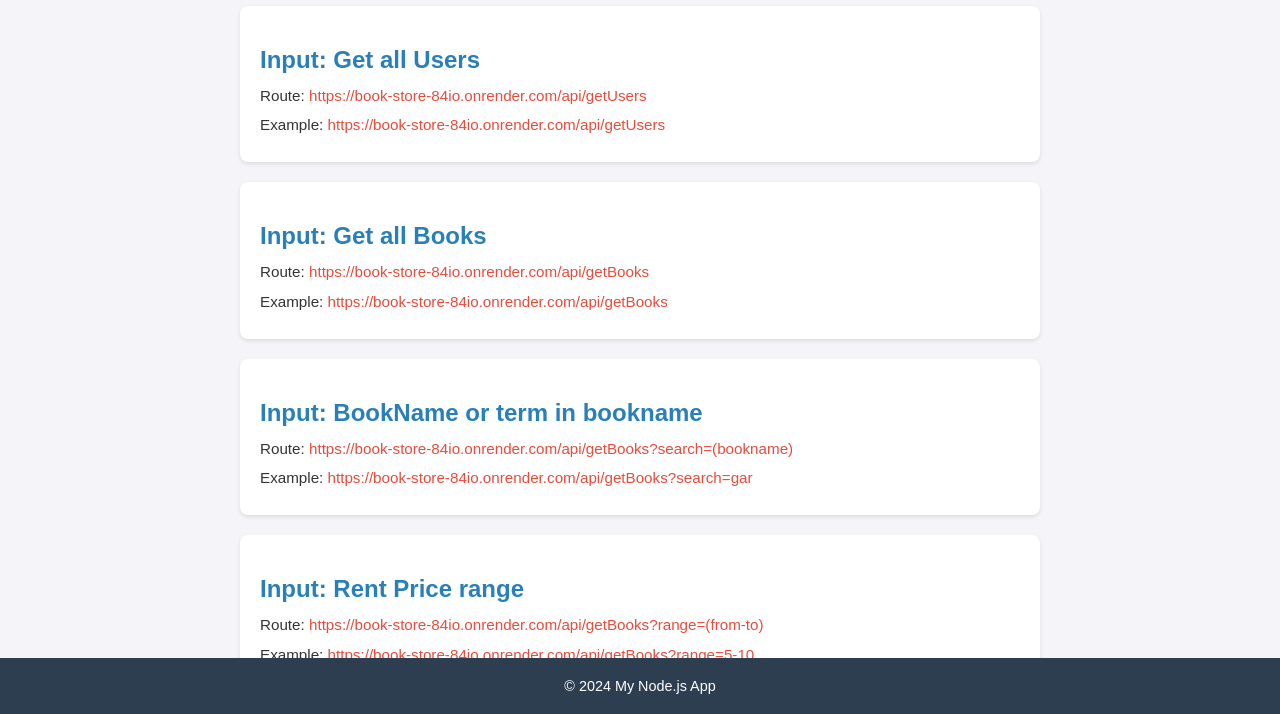
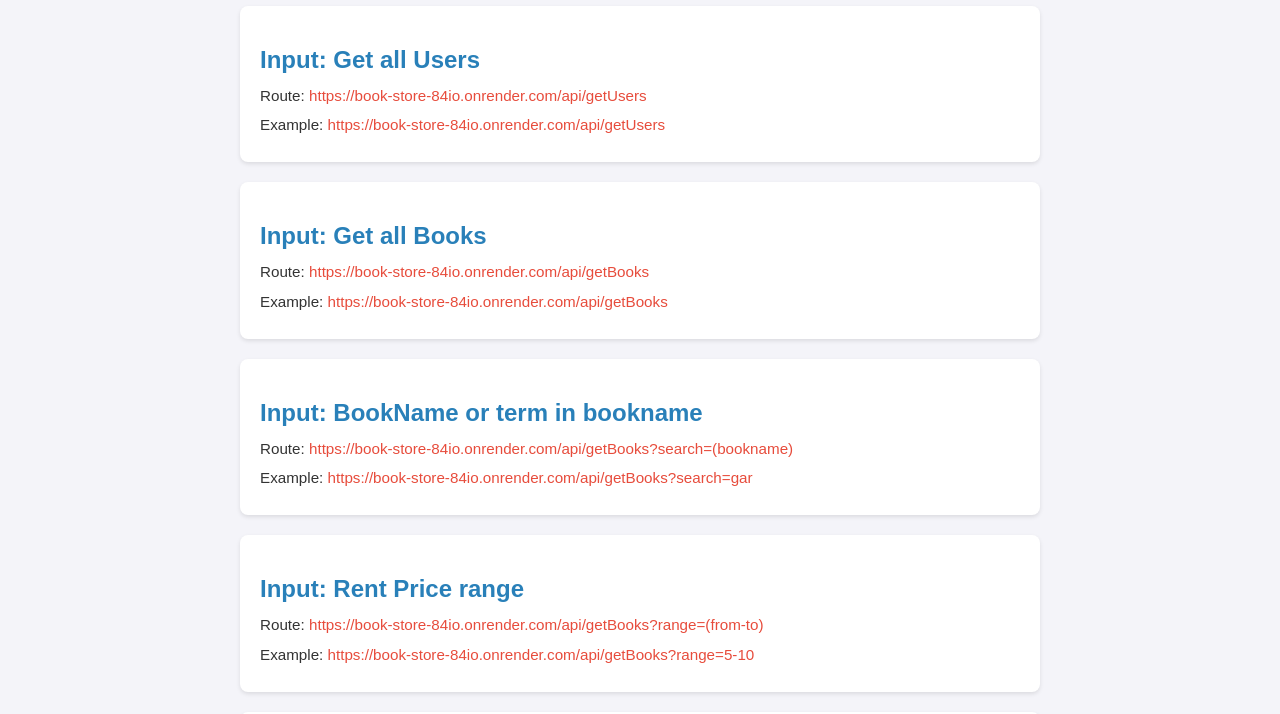
Before and after one commit to digambarJail/Book-Store, a website: page src/public/index.html in a window 1280 px wide. Shown: the part 86-800 px from the top of the page. Drawn offline with Linux system fonts and the light colour scheme.

Commit message:
minor ui changes

```diff
--- a/src/controllers/transactions.ts
+++ b/src/controllers/transactions.ts
@@ -176,5 +176,4 @@ const getBooksByDate = async (req: Request<any, any, any, QueryParams>, res: Res
 };
 
 
-
 export { issueBook, returnBook,getIssuers,getBooksByUser, getBooksByDate };
--- a/src/public/index.html
+++ b/src/public/index.html
@@ -155,8 +155,5 @@
         </div>
     </div>
 
-    <footer>
-        © 2024 My Node.js App
-    </footer>
 </body>
 </html>
```
